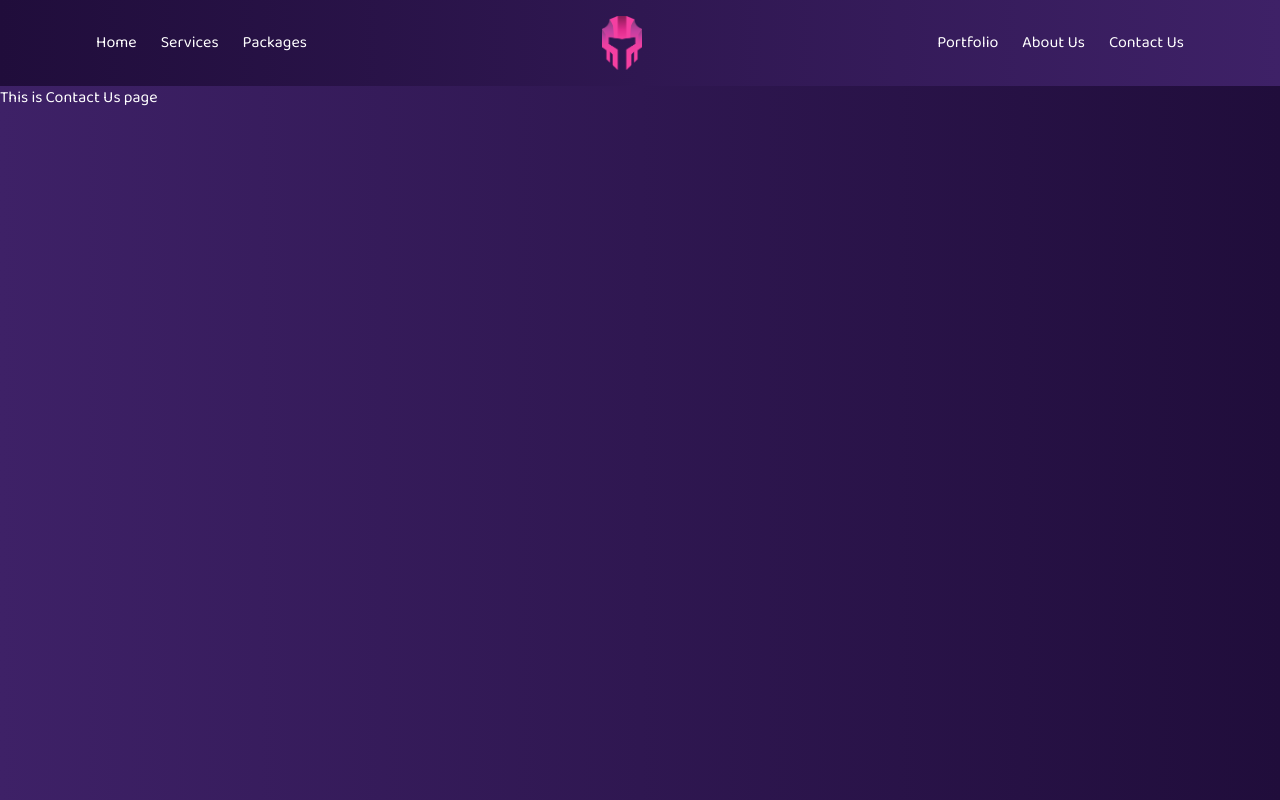
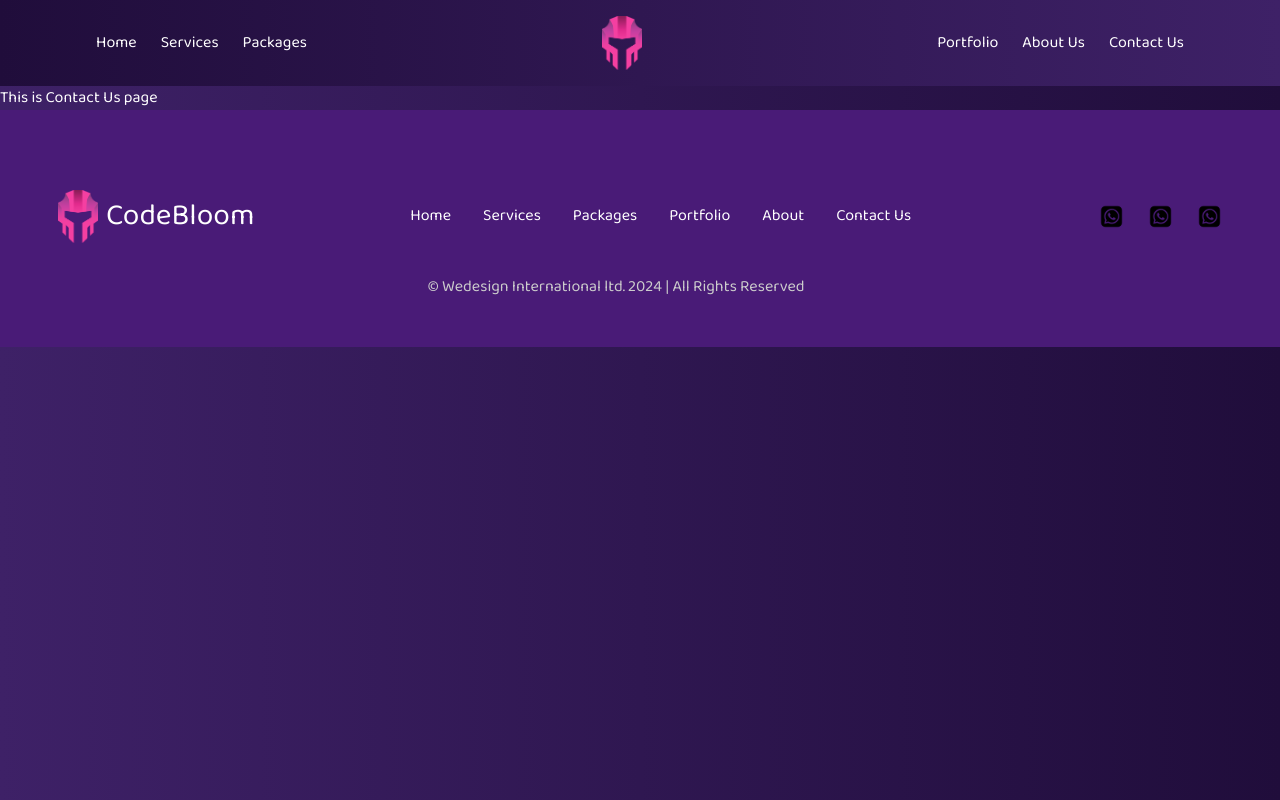
Before and after one commit to Sudais376/techdesigners, a React (Create React App) app: page /contact in a window 1280 px wide. Built offline with nearby package versions, Linux system fonts and the light colour scheme.

Commit message:
Add files via upload

```diff
--- a/src/App.js
+++ b/src/App.js
@@ -1,13 +1,14 @@
-import './App.css';
-import { BrowserRouter as Router, Routes, Route } from 'react-router-dom';
-import 'aos/dist/aos.css';
-import Home from './pages/Home';
-import Services from './pages/Services';
-import Packages from './pages/Packages';
-import Portfolio from './pages/Portfolio';
-import About from './pages/About';
-import Contact from './pages/Contact';
-import Navbar from './components/Navbar';
+import "./App.css";
+import { BrowserRouter as Router, Routes, Route } from "react-router-dom";
+import "aos/dist/aos.css";
+import Home from "./pages/Home";
+import Services from "./pages/Services";
+import Packages from "./pages/Packages";
+import Portfolio from "./pages/Portfolio";
+import About from "./pages/About";
+import Contact from "./pages/Contact";
+import Navbar from "./components/Navbar";
+import Footer from "./components/Footer";
 
 function App() {
   return (
@@ -15,21 +16,19 @@ function App() {
       <div className="bg-gradient-to-r from-customPurpleStart to-customPurpleEnd min-h-screen text-white max-w-[2400px] mx-auto">
         {/* Your content goes here */}
 
-
         <Router>
           <Navbar />
           <Routes>
-          <Route path='/' element ={<Home />} />
-          <Route path='/services' element ={<Services />} />
-          <Route path='/packages' element ={<Packages />} />
-          <Route path='/portfolio' element ={<Portfolio />} />
-          <Route path='/about' element ={<About />} />
-          <Route path='/contact' element ={<Contact />} />
+            <Route path="/" element={<Home />} />
+            <Route path="/services" element={<Services />} />
+            <Route path="/packages" element={<Packages />} />
+            <Route path="/portfolio" element={<Portfolio />} />
+            <Route path="/about" element={<About />} />
+            <Route path="/contact" element={<Contact />} />
           </Routes>
+          <Footer />
         </Router>
-
       </div>
-
     </>
   );
 }
--- a/src/components/ContactForm.js
+++ b/src/components/ContactForm.js
@@ -4,7 +4,7 @@ const ContactForm = () => {
   return (
     <>
       <div
-        className="w-[950px] mx-auto bg-gradient-to-r from-[#806d9a] to-[#493763] pt-24 pb-12 px-8 text-white flex flex-col gap-5 rounded-[40px] border-2 border-transparent bg-clip-border
+        className="w-[80vw] mx-auto bg-gradient-to-r from-[#806d9a] to-[#493763] pt-24 pb-12 px-8 text-white flex flex-col gap-5 rounded-[40px] border-2 border-transparent bg-clip-border
       shadow-[inset_0_0_0_2px_#e81cff,inset_0_0_0_2px_#40c9ff]"
       >
         <form data-aos ="fade-up"  className="flex flex-col gap-5">
@@ -39,7 +39,7 @@ const ContactForm = () => {
           <div data-aos ="fade-up"  className="flex flex-col gap-1">
             <label
               htmlFor="textarea"
-               data-aos ="fade-up" className="text-[#4d1771] font-semibold text-lg"
+               data-aos ="fade-up" className="text-white font-semibold text-lg"
             >
               How Can We Help You?
             </label>
@@ -56,7 +56,7 @@ const ContactForm = () => {
           {/* Submit Button */}
           <div data-aos ="fade-up">
           <button
-                className=" w-full btn1 transition ease-in duration-500"
+                className=" w-full btn1 !px-0 !m-0 transition ease-in duration-500"
               >
                 Send message
               </button>
--- a/src/components/ContactOut.js
+++ b/src/components/ContactOut.js
@@ -5,7 +5,7 @@ const ContactOut = () => {
   return (
     <>
     {/* Section for Contact  */}
-    <section data-aos ="fade-up" className=" py-12  ">
+    <section data-aos ="fade-up" className=" py-12 px-6 ">
         {/* Heading Container */}
         <div data-aos="fade-up" className="max-w-[1000px] mx-auto">
           <h2
--- /dev/null
+++ b/src/components/Footer.js
@@ -0,0 +1,101 @@
+import React from "react";
+import { useEffect } from "react";
+import { Link } from "react-router-dom";
+import AOS from "aos";
+
+const Footer = () => {
+  useEffect(() => {
+    AOS.init({ duration: 1000 });
+  }, []);
+
+  return (
+    <>
+      <section className="py-12 bg-[#491b77] max-w-[1800px] mx-auto">
+        <div
+          data-aos=""
+          className="flex flex-col lg:flex-row justify-around items-center gap-2"
+        >
+          <div>
+            <div className="flex items-center gap-2 pt-8">
+              <a href="#">
+                <Link to="/">
+                  <img src="/assets/logo.png" width={40} alt="Logo" />
+                </Link>
+              </a>
+              <a href="#">
+                <Link to="/">
+                  <span className="text-white text-3xl hover:text-[#ff4df3] transition duration-500">
+                    CodeBloom
+                  </span>
+                </Link>
+              </a>
+            </div>
+          </div>
+          <div>
+            <div className="pt-8">
+              <ul className="flex flex-wrap justify-center items-center gap-8 lg:pr-16 px-8 ">
+                <Link
+                  to="/"
+                  className="text-white hover:text-[#ff4df3] transition duration-500"
+                >
+                  <a href="#">Home</a>
+                </Link>
+                <Link
+                  to="/services"
+                  className="text-white hover:text-[#ff4df3] transition duration-500"
+                >
+                  <a href="#">Services</a>
+                </Link>
+                <Link
+                  to="/packages"
+                  className="text-white hover:text-[#ff4df3] transition duration-500"
+                >
+                  <a href="#">Packages</a>
+                </Link>
+                <Link
+                  to="/portfolio"
+                  className="text-white hover:text-[#ff4df3] transition duration-500"
+                >
+                  <a href="#">Portfolio</a>
+                </Link>
+                <Link
+                  to="/about"
+                  className="text-white hover:text-[#ff4df3] transition duration-500"
+                >
+                  <a href="#">About</a>
+                </Link>
+                <Link
+                  to="/contact"
+                  className="text-white hover:text-[#ff4df3] transition duration-500"
+                >
+                  <a href="#">Contact Us</a>
+                </Link>
+              </ul>
+            </div>
+          </div>
+          <div>
+            <div className="pt-8 flex justify-center items-center gap-6 ">
+              <div className="Whatsapp flex items-center gap-3">
+                <img className="hover:text-[#1DA1f2]" src="/assets/whatsapp.png" width={25} alt="" />
+
+              </div>
+              <div className="Fiverr flex items-center gap-3 py-3">
+                <img src="/assets/whatsapp.png" width={25} alt="" />
+
+              </div>
+              <div className="Github flex items-center gap-3">
+                <img src="/assets/whatsapp.png" width={25} alt="" />
+
+              </div>
+            </div>
+          </div>
+        </div>
+        <div className=" text-center md:pr-12 pt-8">
+            <span className="text-center text-[#cccccc]">&copy; Wedesign International ltd. 2024 | All Rights Reserved </span>
+        </div>
+      </section>
+    </>
+  );
+};
+
+export default Footer;
--- a/src/components/Hero.js
+++ b/src/components/Hero.js
@@ -22,7 +22,7 @@ const Hero = () => {
             </p>
             <span
               data-aos="fade-up"
-              className="block text-3xl md:text-5xl lg:text-7xl font-semibold max-w-[600px] py-4"
+              className="block text-3xl md:text-5xl lg:text-7xl font-semibold max-w-[600px] pt-4 pb-10"
             >
               Bring Your Jouney To <span data-aos="fade-up">&rarr;</span> Next
               Level
@@ -30,7 +30,7 @@ const Hero = () => {
 
             <div
               data-aos="fade-up"
-              className=" flex flex-wrap items-center gap-12 py-4 max-w-[580px] rounded-xl "
+              className=" flex flex-wrap items-center gap-12 pt-4 pb-4 max-w-[580px] rounded-xl "
             >
               <div
                 data-aos="fade-up"
@@ -109,7 +109,7 @@ const Hero = () => {
                 </span>
               </div>
             </div>
-            <div data-aos="fade-right" className=" py-4">
+            <div data-aos="fade-right" className=" pt-8">
               <button className="btn relative overflow-hidden rounded-full text-white text-[15px] font-medium leading-[21px] px-16 py-6 md:py-3 cursor-pointer w-full md:w-auto">
                 <span className="btn-inner relative z-10">Get started</span>
               </button>
@@ -119,7 +119,7 @@ const Hero = () => {
           <div data-aos="fade-up" className=" rounded-b-[80px] fade-image relative">
             <img
               data-aos="fade-up"
-              className=" rounded-b-[80px] rounded-t-xl w-[500px] h-auto object-cover"
+              className=" rounded-b-[80px] rounded-t-xl w-[480px] h-auto object-cover"
               src="/assets/heroImage1.png"
               alt="Hero"
             />
--- a/src/components/PackagesComp.js
+++ b/src/components/PackagesComp.js
@@ -4,7 +4,7 @@ const PackagesComp = () => {
   return (
     <>
       {/* Section for Offering Packages  */}
-      <section data-aos ="fade-up" className=" py-12  ">
+      <section data-aos ="fade-up" className=" py-12 px-6  ">
         {/* Heading Container */}
         <div data-aos="fade-up" className="max-w-[1000px] mx-auto">
           <h2
--- a/src/pages/Home.js
+++ b/src/pages/Home.js
@@ -6,6 +6,7 @@ import ServicesComp from "../components/ServicesComp";
 import Creativity from "../components/Creativity";
 import PackagesComp from "../components/PackagesComp";
 import ContactOut from "../components/ContactOut";
+import Footer from "../components/Footer";
 
 const Home = () => {
   return (
```
Also changed, not shown: src/components/Bio.js (+18 -54 lines), src/components/Creativity.js (+21 -21 lines), src/components/ServicesComp.js (+10 -10 lines), public/assets/whatsapp.png (added). Lines whose indentation alone changed are shown as unchanged.
